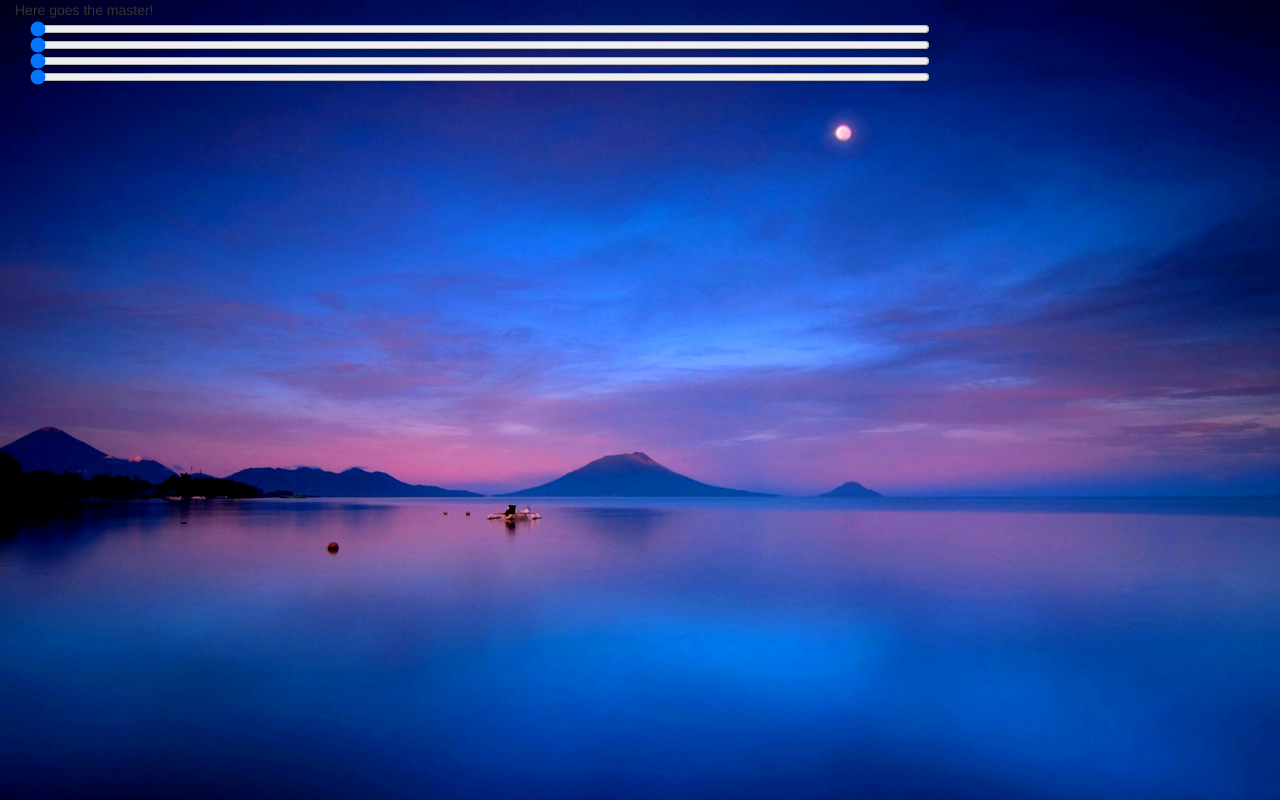
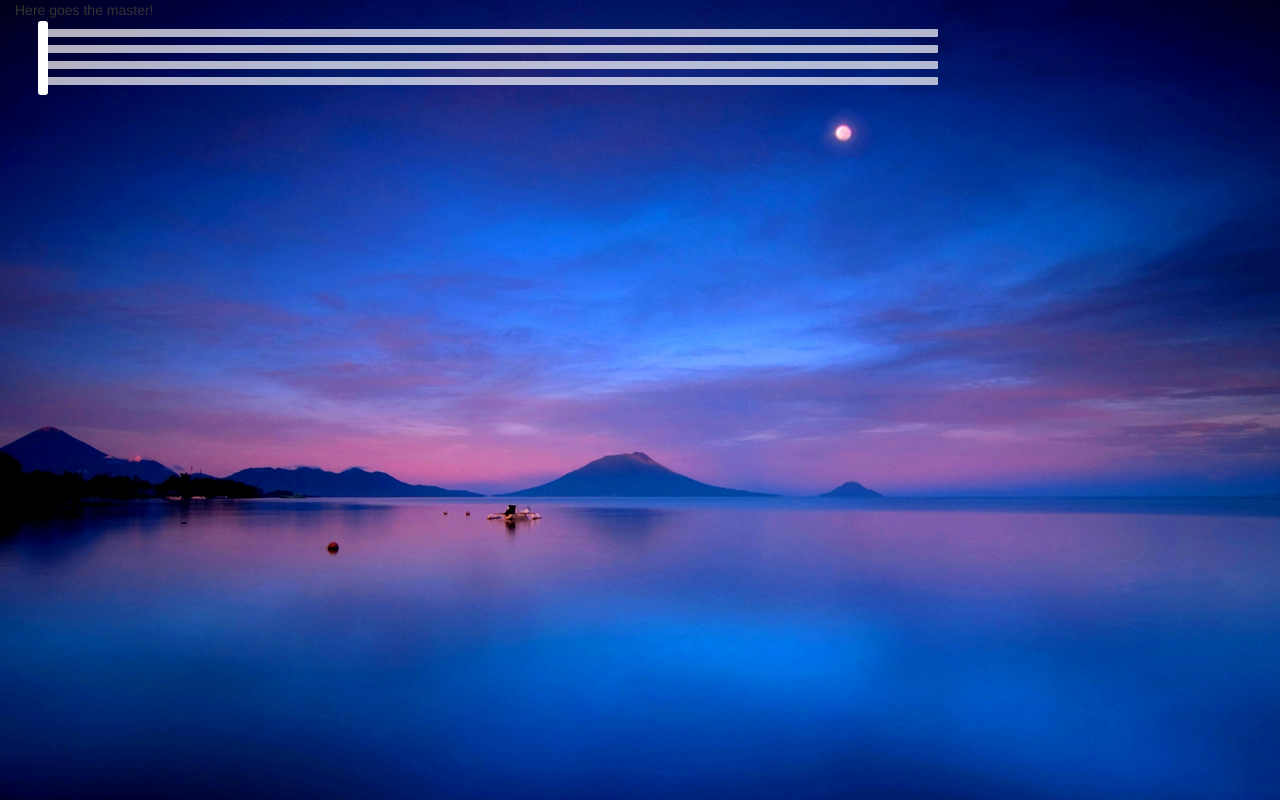
Before and after one commit to jswietek/AmbientSound, a React (Create React App) app in the folder ClientApp/: page / in a window 1280 px wide. Built offline with nearby package versions, Linux system fonts and the light colour scheme.

Commit message:
Styled rang input sliders

```diff
--- a/ClientApp/src/components/sound-controller.js
+++ b/ClientApp/src/components/sound-controller.js
@@ -30,6 +30,6 @@
 	}
 
 	handleInput(event){
-		this.setVolume(event.target.value * 5 / 100);
+		this.setVolume(event.target.value * 5 / 100); //change to percent
 	}
 }
--- a/ClientApp/src/index.css
+++ b/ClientApp/src/index.css
@@ -6,42 +6,85 @@
     background-size: cover;
 }
 
-.menu-btn{
-    border-radius: 0;
-    color: white;
-    margin: 1vw;
-
-    font-size: 2em;
+input[type=range]{
+    -webkit-appearance: none; /* Hides the slider so that custom slider can be made */
+    width: 100%; /* Specific width is required for Firefox. */
+    background: transparent; /* Otherwise white in Chrome */
+    margin: 8px;
 }
 
-.navbar.navbar-default{
-    display: block;
-    background: none;
-    border: none;
+input[type=range]::-webkit-slider-thumb {
+    -webkit-appearance: none;
+    height: 26px;
+    width: 10px;
+    border-radius: 3px;
+    background: white;
+    cursor: pointer;
+    margin-top: -8px;
 }
 
-.navbar::before{
-    display: block;
-    content: "";
-    position: absolute;
-    left: 0;
-    right: 0;
-    z-index: -1;
-    width: 100vw;
-    height: 100%;
+input[type=range]::-webkit-slider-runnable-track {
+    width: 100%;
+    height: 8px;
+    cursor: pointer;
+    background: rgba(255,255,255,.7);
+    border-radius: 1.3px;
+  }
 
-    background-color: rgba(0,0,0,.25);
-    -webkit-filter: blur(5px);
-    -moz-filter: blur(5px);
-    -o-filter: blur(5px);
-    -ms-filter: blur(5px);
-    filter: blur(5px);
+input[type=range]::-moz-range-thumb {
+    height: 26px;
+    width: 16px;
+    border-radius: 3px;
+    background: white;
+    cursor: pointer;
+    margin-top: -14px;
 }
 
-.menu-btn > a{
-    color:white !important;
+input[type=range]::-moz-range-track {
+    width: 100%;
+    height: 8px;
+    cursor: pointer;
+    background: rgba(255,255,255,.7);
+    border-radius: 1.3px;
 }
 
-.menu-btn > a:hover, .menu-btn > a:focus {
-    color: rgb(170,170,170) !important;
+input[type=range]::-ms-thumb {
+    height: 26px;
+    width: 16px;
+    border-radius: 3px;
+    background: white;
+    cursor: pointer;
+    margin-top: -14px;
 }
+
+input[type=range]::-ms-track {
+    width: 100%;
+    height: 8px;
+    cursor: pointer;
+    background: transparent;
+    border-color: transparent;
+    border-width: 16px 0;
+    color: transparent;
+  }
+
+  input[type=range]::-ms-fill-lower {
+    background: rgba(255,255,255,.7);
+  }
+
+  input[type=range]::-ms-fill-upper {
+    background: rgba(255,255,255,.7);
+  }
+
+input[type=range]:focus {
+    outline: none; /* Removes the blue border. You should probably do some kind of focus styling for accessibility reasons though. */
+}
+
+input[type=range]::-ms-track {
+    width: 100%;
+    cursor: pointer;
+
+    /* Hides the slider so custom styles can be added */
+    background: transparent;
+    border-color: transparent;
+    color: transparent;
+}
```
